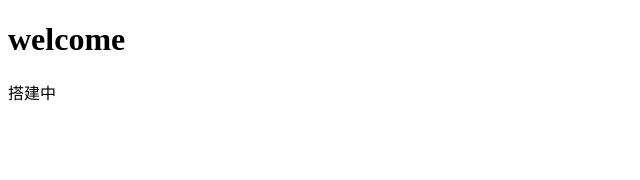
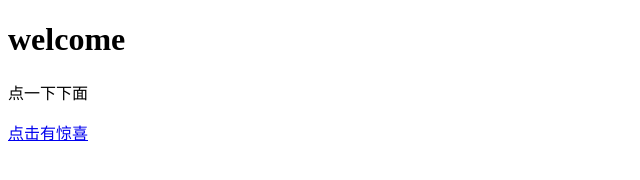
Before and after one commit to NaN360-cloud/Tuibe_text, a plain HTML site: page index.html in a window 1280 px wide. Shown: the whole page, without its empty margins (0-640 px from the left). Drawn offline with Linux system fonts and the light colour scheme.

Commit message:
Update index.html

```diff
--- a/index.html
+++ b/index.html
@@ -6,6 +6,7 @@
 </head>
 <body>
    <h1>welcome</h1>
-   <p>搭建中</p>
+   <p>点一下下面</p>
+   <a href="/happy_birthday.html" target="_blank">点击有惊喜</a>
 </body>
 </html>
```
